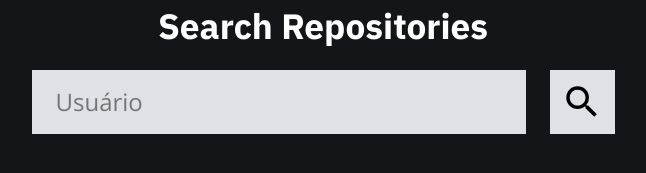
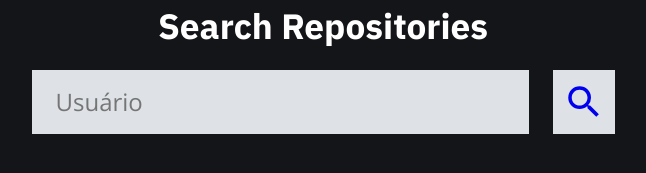
Before and after one commit to Doug-Silva/search-repositories, a React (Create React App) app: page / in a window 1280 px wide. Shown: the part 425-598 px from the top of the page, without its empty margins (317-963 px from the left). Built offline with nearby package versions, Linux system fonts and the light colour scheme.

Commit message:
Redirecionando para os Repositórios - Parte 2

```diff
--- a/src/pages/MainPage/index.jsx
+++ b/src/pages/MainPage/index.jsx
@@ -18,7 +18,7 @@ export default function MainPage() {
           value={login}
           onChange={(event) => setLogin(event.target.value)}
         />
-        <Button>
+        <Button to={`/${login}/repositories`}>
           <MdSearch size={42} />
         </Button>
       </Form>
--- a/src/pages/MainPage/styles.js
+++ b/src/pages/MainPage/styles.js
@@ -1,4 +1,5 @@
 import styled from "styled-components";
+import { Link } from "react-router-dom";
 
 export const Container = styled.div`
   display: flex;
@@ -42,7 +43,7 @@ export const Input = styled.input`
   }
 `;
 
-export const Button = styled.button`
+export const Button = styled(Link)`
   display: flex;
   align-items: center;
   justify-content: center;
--- a/src/routes.jsx
+++ b/src/routes.jsx
@@ -6,6 +6,7 @@ import MainPage from "./pages/MainPage";
 export function AppRoutes() {
   return (
     <Routes>
+      {/* /login/repositories */}
       <Route path="/" element={<MainPage />} />
     </Routes>
   );
```
